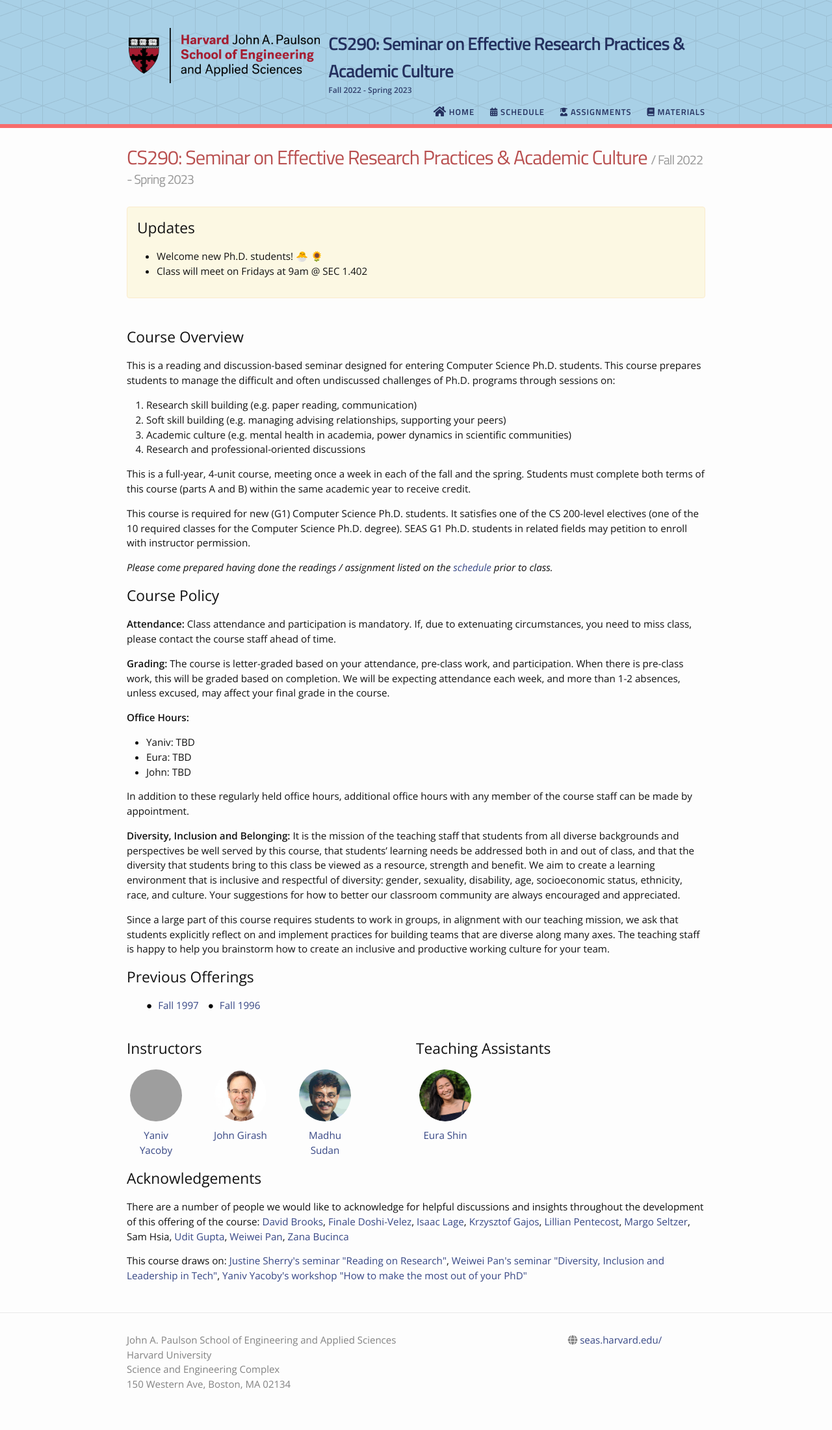
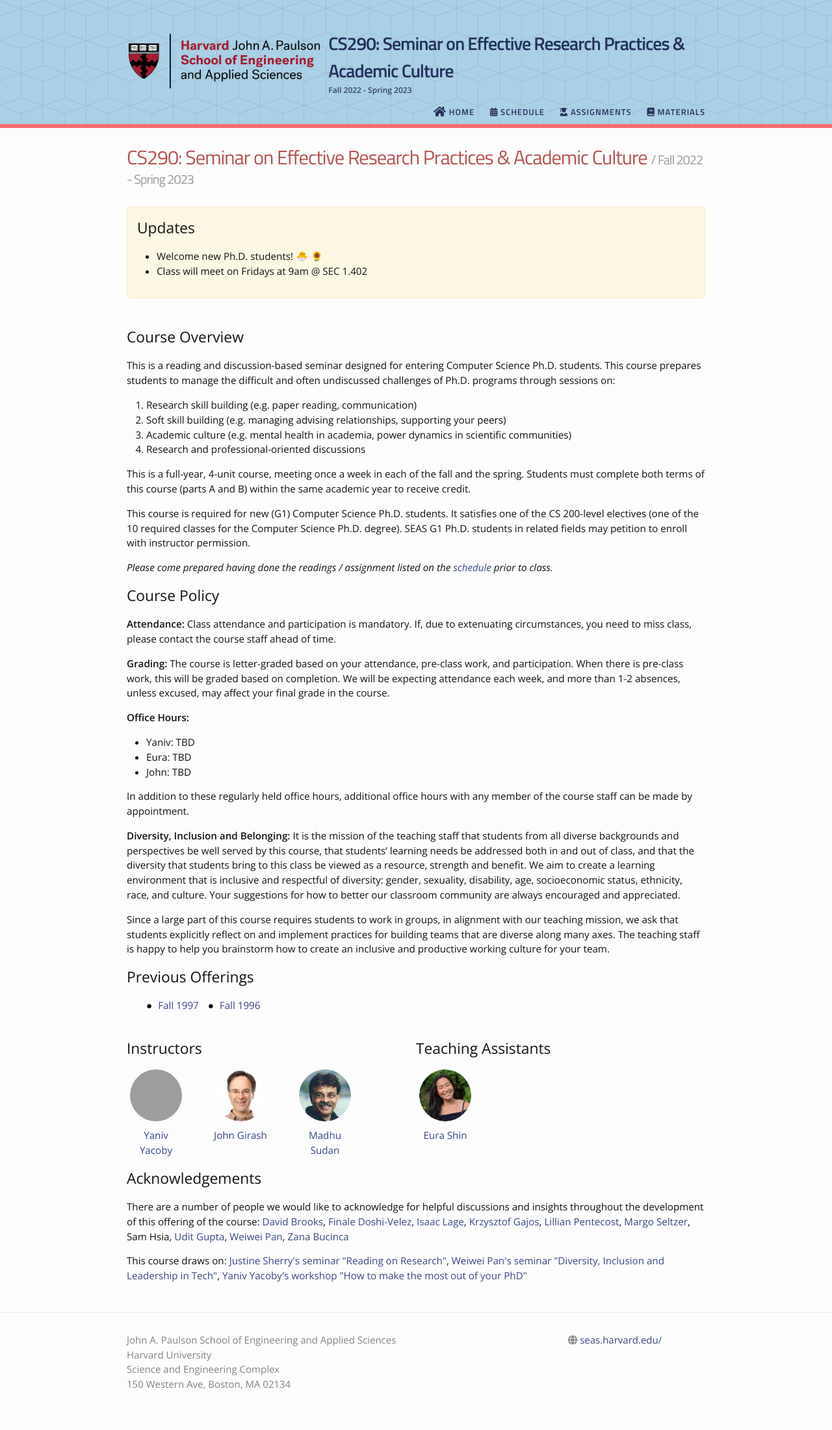
Before and after one commit to yanivyacoby/harvard-cs290, a Jekyll site: the page built from index.md, in a window 1280 px wide. Shown: the whole page at 65% size. Built offline with Jekyll 4.4.1, drawn with Linux system fonts in a browser that asks for light colours; nearby versions of some CDN libraries; our own code applies the rules of GitHub Pages for plain Markdown files; grey boxes are pictures that could not be loaded.

Commit message:
Update header.html

```diff
--- a/_includes/header.html
+++ b/_includes/header.html
@@ -3,7 +3,7 @@
   <div class="wrapper" style="z-index: 100;">
       <table>
         <tr>
-          <td><img width="400" src="{{ "/_images/logo.png" | prepend: site.baseurl }}" valign="middle"></td>
+          <td><img style="padding-top: 17px;" width="400" src="{{ "/_images/logo.png" | prepend: site.baseurl }}" valign="middle"></td>
           <td style="padding-left:10px;">
           <br/>
           <span class="site-title"><a href="{{ site.baseurl }}/" title="{{ site.course_title }} / {{ site.course_semester }} - {{ site.schoolname }}"><b>{{ site.course_name }}</a></b></span>
```
